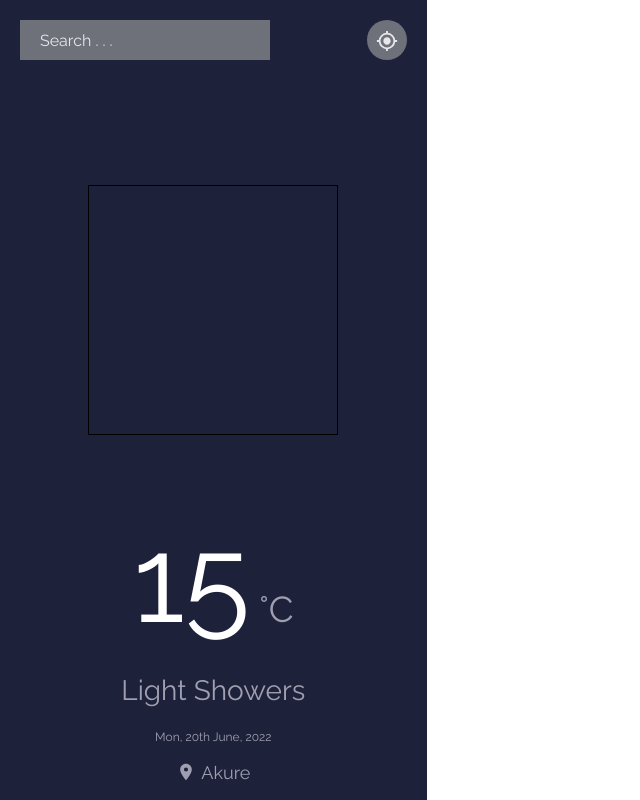
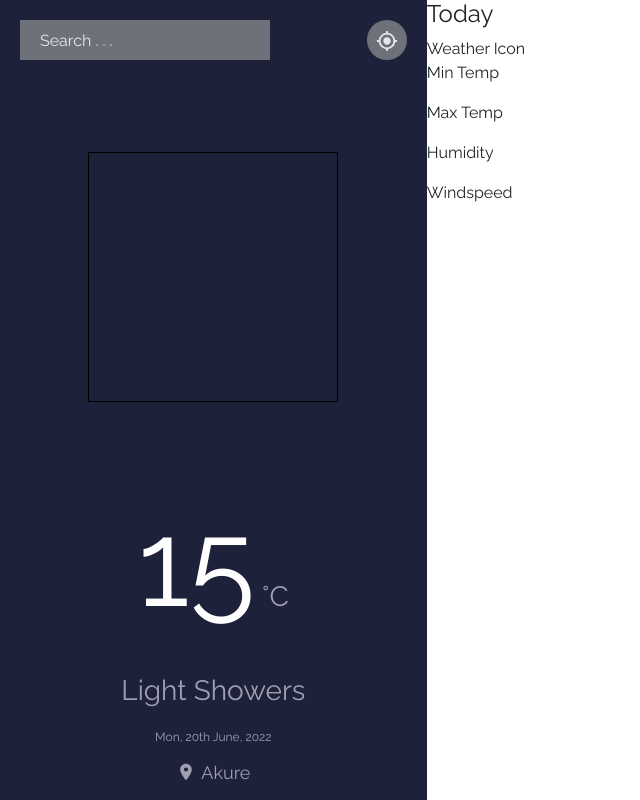
Before and after one commit to smtoyedeji/react-weather-app, a React (Create React App) app: page / in a window 1280 px wide. Shown: the whole page, without its empty margins (0-640 px from the left). Built offline with nearby package versions, Linux system fonts and the light colour scheme.

Commit message:
Create css file for CurrentWeather component

```diff
--- a/src/App.js
+++ b/src/App.js
@@ -1,13 +1,19 @@
 import './App.css';
 import CurrentWeather from './components/CurrentWeather';
+import WeatherForecast from './components/WeatherForecast';
 
 function App() {
   return (
     <div className='app--container'>
       <CurrentWeather />
-      <div>
-
-      </div>
+      <WeatherForecast
+        day="day"
+        icon="weather-icon"
+        minTemp="minTemp"
+        maxTemp="maxTemp"
+        humidity="humidity"
+        windSpeed="windspeed"
+      />
     </div>
   );
 }
--- /dev/null
+++ b/src/CurrentWeather.css
@@ -0,0 +1,108 @@
+/* CurrentWeather Component styles */
+.current--weather {
+    background: #1E213A;
+    height: 100vh;
+    display: flex;
+    flex-direction: column;
+    justify-content: space-between;
+}
+
+.search--location form {
+    color: #E7E7EB;
+    padding: 20px 20px;
+    display: flex;
+    justify-content: space-between;
+    align-items: center;
+}
+
+.color--one {
+    background-color: #6E707A !important;
+}
+
+.search--location input {
+    color: #E7E7EB;
+    background-color: #6E707A;
+    width: 150px;
+    height: 40px;
+    border: transparent;
+    padding: 10px 20px;
+}
+
+.search--location input::placeholder {
+    color: #E7E7EB;
+}
+.search--location input:focus {
+    outline: none;
+}
+
+.search--location button {
+    background-color: #6E707A;
+    border: transparent;
+    width: 40px;
+    height: 40px;
+    border-radius: 50%;
+}
+.location--icon {
+    color: #E7E7EB;
+    font-size: 22px;
+    text-align: center;
+}
+
+.current--weather--icon {
+    height: 180px;
+    width: 150px;
+    border: 1px solid black;
+    margin: 0 auto;
+    display: flex;
+    align-self: center;
+}
+
+.today {
+    color: #A09FB1;
+    display: flex;
+    flex-direction: column;
+    justify-content: center;
+    align-items: center;
+}
+
+.temp--data {
+    font-size: 28px;
+}
+
+.temp--data span {
+    color: #FFF;
+    font-weight: 500;
+    font-size: 120px;
+}
+
+.weather--description {
+    font-size: 28px;
+}
+
+.date {
+    font-size: 12px;
+}
+
+.location {
+    display: flex;
+    justify-content: space-between;
+    font-size: 18px;
+    line-height: 22px;
+}
+
+.location--icon2 {
+    font-size: 20px;
+    margin-right: 5px;
+}
+
+@media only screen and (min-width: 768px) {
+    .search--location input {
+        width: 250px;
+        height: 40px;
+    }
+    .current--weather--icon {
+        width: 250px;
+        height: 250px;
+    }
+
+}
--- a/src/components/CurrentWeather.js
+++ b/src/components/CurrentWeather.js
@@ -1,7 +1,8 @@
 import React from 'react';
+import "../CurrentWeather.css"
 import { MdMyLocation, MdLocationOn } from "react-icons/md";
 
-function CurrentWeather() {
+function CurrentWeather(props) {
   return (
     <div className="current--weather">
         <div className="search--location">
--- a/src/components/WeatherForecast.js
+++ b/src/components/WeatherForecast.js
@@ -0,0 +1,15 @@
+import React from 'react'
+
+export default function WeatherForecast(props) {
+    console.log(props)
+    return (
+    <div className="weather--forecast">
+        <h4>Today</h4>
+        <div>Weather Icon</div>
+        <p>Min Temp</p>
+        <p>Max Temp</p>
+        <p>Humidity</p>
+        <p>Windspeed</p>
+    </div>
+  )
+}
--- a/src/index.css
+++ b/src/index.css
@@ -5,114 +5,3 @@
     margin: 0;
     font-family: "Raleway";
 }
-
-/* CurrentWeather Component styles */
-.current--weather {
-    background: #1E213A;
-    height: 100vh;
-    display: flex;
-    flex-direction: column;
-    justify-content: space-between;
-}
-
-.search--location form {
-    color: #E7E7EB;
-    padding: 20px 20px;
-    display: flex;
-    justify-content: space-between;
-    align-items: center;
-}
-
-.color--one {
-    background-color: #6E707A !important;
-}
-
-.search--location input {
-    color: #E7E7EB;
-    background-color: #6E707A;
-    width: 150px;
-    height: 40px;
-    border: transparent;
-    padding: 10px 20px;
-}
-
-.search--location input::placeholder {
-    color: #E7E7EB;
-}
-.search--location input:focus {
-    outline: none;
-}
-
-.search--location button {
-    background-color: #6E707A;
-    border: transparent;
-    width: 40px;
-    height: 40px;
-    border-radius: 50%;
-}
-.location--icon {
-    color: #E7E7EB;
-    font-size: 22px;
-    text-align: center;
-}
-
-.current--weather--icon {
-    height: 250px;
-    width: 200px;
-    border: 1px solid black;
-    margin: 0 auto;
-    margin-top: 50px;
-    display: flex;
-    align-self: center;
-}
-
-.today {
-    color: #A09FB1;
-    display: flex;
-    flex-direction: column;
-    justify-content: center;
-    align-items: center;
-}
-
-.temp--data {
-    font-size: 36px;
-    margin-bottom: 0px;
-}
-
-.temp--data span {
-    color: #FFF;
-    font-weight: 500;
-    font-size: 120px;
-}
-
-.weather--description {
-    font-size: 28px;
-}
-
-.date {
-    font-size: 12px;
-}
-
-.location {
-    display: flex;
-    justify-content: space-between;
-    font-size: 18px;
-    line-height: 22px;
-}
-
-.location--icon2 {
-    font-size: 20px;
-    margin-right: 5px;
-}
-
-@media only screen and (min-width: 768px) {
-    .search--location input {
-        width: 250px;
-        height: 40px;
-    }
-    .current--weather--icon {
-        width: 250px;
-        height: 250px;
-    }
-
-}
```
